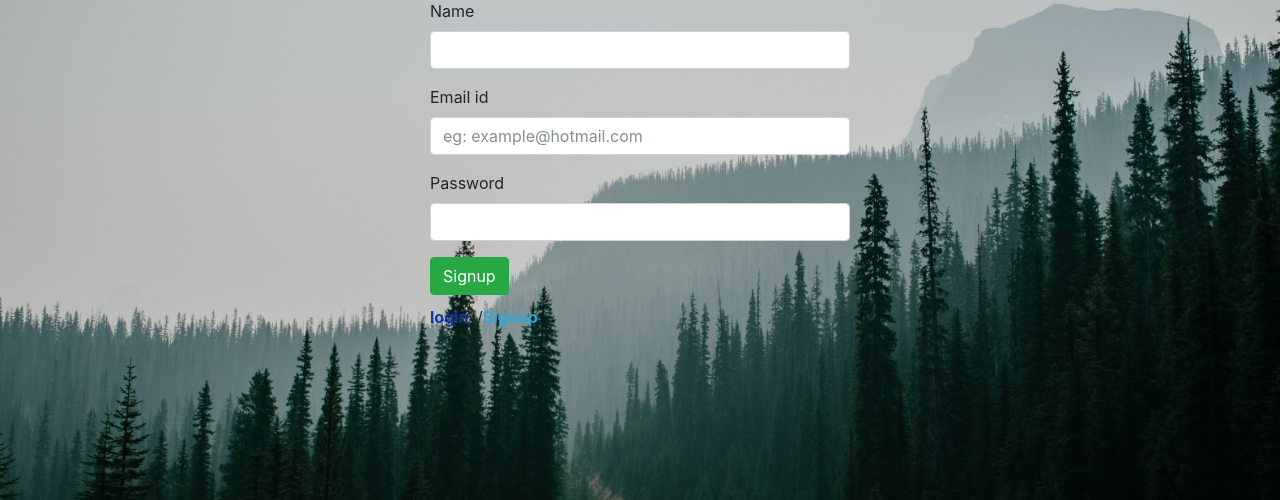
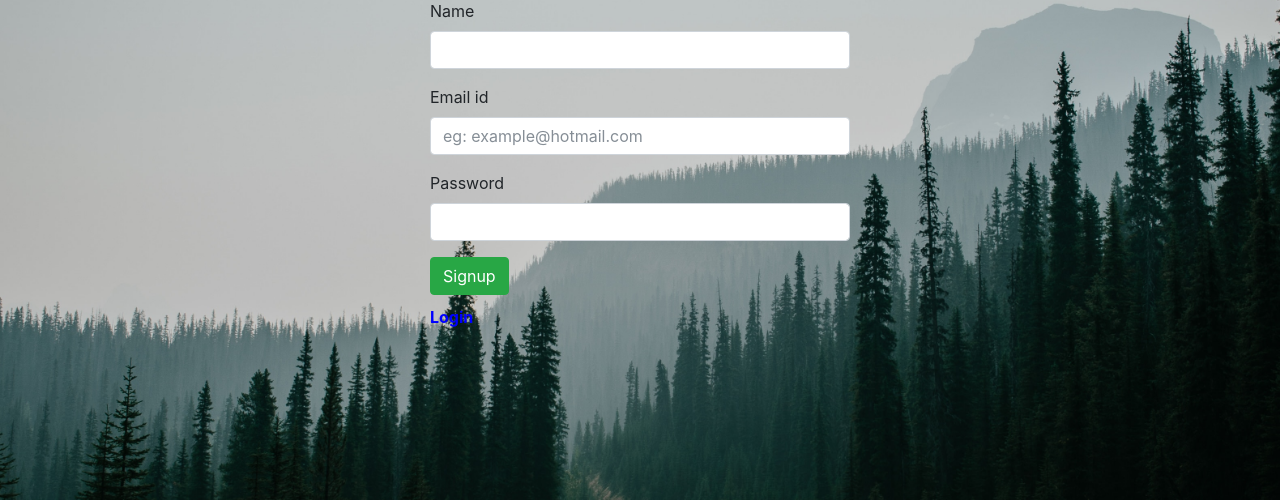
Before and after one commit to kaminikotekar/personal-diary, a PHP site: page /?name=1 in a window 1280 px wide. Shown: the part 189-689 px from the top of the page. Run offline with PHP 8.4, Linux system fonts and the light colour scheme; data that the repository does not hold is empty; some libraries are stand-ins or nearby versions.

Commit message:
added toggle for login and signup

```diff
--- a/index.php
+++ b/index.php
@@ -109,16 +109,15 @@ p{
 .h5{
 	color: #218838;
 }
-#login{
-    color: #1034A6;
-    margin-right: 4px;
-}
-#signup{
-    color:#33A5D6 ;
 
-}
 button{
     margin-bottom: 10px;
+}
+#login_link{
+    color: blue;
+}
+#signup_link{
+    color:blue;
 }
 
 
@@ -158,6 +157,7 @@ echo "<div class='alert alert-danger'>".$errs."</div>";
     <button type="submit" class="btn btn-success" value="submit">Signup</button>
 
 </form>
+<a id="signup_link"><b>Login</b>  </a>
 </div>
 
 <div class="login">
@@ -181,8 +181,9 @@ echo "<div class='alert alert-danger'>".$err."</div>";
   </div>
   <button  class="btn btn-success" type="submit">Login</button>
 </form>
+<a id="login_link"><b>Signup</b>  </a>
 </div>
-<span id="login"><b>login</b>  </span>/<span id="signup"><b>Signup</b></span>
+
 
 
 </div>
@@ -196,20 +197,19 @@ echo "<div class='alert alert-danger'>".$err."</div>";
     <script src="https://maxcdn.bootstrapcdn.com/bootstrap/4.0.0-beta.2/js/bootstrap.min.js" integrity="sha384-alpBpkh1PFOepccYVYDB4do5UnbKysX5WZXm3XxPqe5iKTfUKjNkCk9SaVuEZflJ" crossorigin="anonymous"></script>
     <script type="text/javascript">
 
-    	$("#login").click(function(){
-    		$(".signup").css("display","none");
-    		$(".login").css("display","block");
-            $("#login").css("color","#33A5D6");
-            $("#signup").css("color","#1034A6");
+    	$("#login_link").click(function(){
+    		$(".signup").toggle();
+    		$(".login").toggle();
+
 
     	});
-    	$("#signup").click(function(){
-    		$(".login").css("display","none");
-    		$(".signup").css("display","block");
-             $("#login").css("color","#1034A6");
-            $("#signup").css("color","#33A5D6");
+        $("#signup_link").click(function(){
+            $(".signup").toggle();
+            $(".login").toggle();
 
-    	});
+
+        });
+
 
     	$("#form_signup").submit(function(e){
     		var name=$("#name").val();
```
